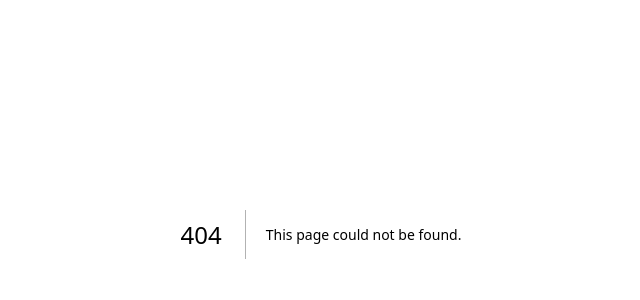
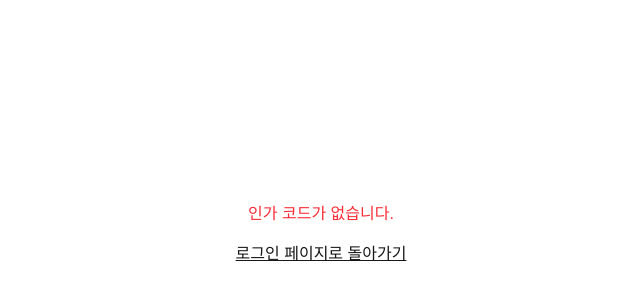
Before and after one commit to PublicIsDJ/MOA-app, a Next.js app: page /kakao/callback in a window 1280 px wide. Before the commit this address had no page. Shown: the part 166-466 px from the top of the page, without its empty margins (319-959 px from the left). Built offline with nearby package versions, Linux system fonts and the light colour scheme; no server answers.

Commit message:
feat: 카카오 로그인 추가

```diff
--- /dev/null
+++ b/app/(auth)/kakao/callback/page.tsx
@@ -0,0 +1,87 @@
+'use client';
+
+import { useEffect, useState } from 'react';
+import { useRouter, useSearchParams } from 'next/navigation';
+import { loginWithKakao } from '@/features/auth/api/kakao-auth';
+import { getMe, isFirstLogin } from '@/features/auth/api/auth-api';
+
+export default function KakaoCallbackPage() {
+  const router = useRouter();
+  const searchParams = useSearchParams();
+  const [error, setError] = useState<string | null>(null);
+
+  useEffect(() => {
+    const code = searchParams.get('code');
+    const errorParam = searchParams.get('error');
+    const errorDescription = searchParams.get('error_description');
+
+    // 사용자가 로그인 취소한 경우
+    if (errorParam) {
+      console.error('카카오 로그인 취소:', errorDescription);
+      router.replace('/login');
+      return;
+    }
+
+    // 인가 코드가 없는 경우
+    if (!code) {
+      setError('인가 코드가 없습니다.');
+      return;
+    }
+
+    // 카카오 로그인 처리
+    handleKakaoLogin(code);
+  }, [searchParams, router]);
+
+  const handleKakaoLogin = async (code: string) => {
+    try {
+      const response = await loginWithKakao(code);
+
+      // 신규 사용자인 경우 추가 정보 입력 페이지로
+      if (response.isNewUser) {
+        router.replace('/first-login');
+        return;
+      }
+
+      // 기존 사용자 - 최초 로그인 여부 확인
+      const user = await getMe();
+
+      if (isFirstLogin(user)) {
+        router.replace('/first-login');
+      } else {
+        router.replace('/home');
+      }
+    } catch (err: any) {
+      console.error('카카오 로그인 실패:', err);
+
+      if (err.response?.status === 400) {
+        setError('카카오 로그인에 실패했습니다. 다시 시도해주세요.');
+      } else {
+        setError('서버 오류가 발생했습니다. 잠시 후 다시 시도해주세요.');
+      }
+    }
+  };
+
+  // 에러 발생 시
+  if (error) {
+    return (
+      <div className="flex flex-col items-center justify-center min-h-screen px-6">
+        <p className="text-red-500 text-center mb-4">{error}</p>
+        <button
+          type="button"
+          onClick={() => router.replace('/login')}
+          className="text-primary underline"
+        >
+          로그인 페이지로 돌아가기
+        </button>
+      </div>
+    );
+  }
+
+  // 로딩 중
+  return (
+    <div className="flex flex-col items-center justify-center min-h-screen">
+      <div className="w-8 h-8 border-4 border-primary border-t-transparent rounded-full animate-spin mb-4" />
+      <p className="text-gray-600">카카오 로그인 처리 중...</p>
+    </div>
+  );
+}
--- a/app/(auth)/login/page.tsx
+++ b/app/(auth)/login/page.tsx
@@ -7,6 +7,7 @@ import { LoginForm } from '@/features/auth/ui/login-form';
 import { Button } from '@/shared/ui/button';
 import { TextRouter } from '@/features/auth/ui/text-router';
 import { login, getMe, isFirstLogin } from '@/features/auth/api/auth-api';
+import { redirectToKakaoLogin } from '@/features/auth/api/kakao-auth';
 import Image from 'next/image';
 
 export default function LoginPage() {
@@ -91,7 +92,8 @@ export default function LoginPage() {
 
             <button
                 type='button'
-                className='w-full rounded-md py-[12px] flex items-center justify-center gap-2 bg-white border-[1px] border-[#D9D9D9]'
+                onClick={redirectToKakaoLogin}
+                className='w-full rounded-md py-[12px] flex items-center justify-center gap-2 bg-[#FEE500] hover:bg-[#FDD800] transition-colors'
             >
                 <div className='relative w-6 h-6'>
                     <Image
@@ -101,7 +103,7 @@ export default function LoginPage() {
                         className='object-contain'
                     />
                 </div>
-                <p>카카오로 시작하기</p>
+                <p className='text-[#000000de] font-medium'>카카오로 시작하기</p>
             </button>
         </div>
     );
--- /dev/null
+++ b/src/features/auth/api/kakao-auth.ts
@@ -0,0 +1,49 @@
+// MARK: 카카오 로그인 관련 API
+import { apiClient } from '@/shared/api/client';
+import { saveTokens } from '../utils/token';
+
+// 환경 변수
+const KAKAO_REST_API_KEY = process.env.NEXT_PUBLIC_KAKAO_API;
+const KAKAO_REDIRECT_URI = process.env.NEXT_PUBLIC_KAKAO_REDIRECT ||
+  (typeof window !== 'undefined' ? `${window.location.origin}/kakao/callback` : '');
+
+// 카카오 인가 URL 생성
+export function getKakaoAuthUrl(): string {
+  const params = new URLSearchParams({
+    client_id: KAKAO_REST_API_KEY || '',
+    redirect_uri: KAKAO_REDIRECT_URI,
+    response_type: 'code',
+  });
+
+  return `https://kauth.kakao.com/oauth/authorize?${params.toString()}`;
+}
+
+// 카카오 로그인 리다이렉트
+export function redirectToKakaoLogin(): void {
+  const authUrl = getKakaoAuthUrl();
+  window.location.href = authUrl;
+}
+
+// 카카오 로그인 응답 타입
+interface KakaoLoginResponse {
+  accessToken: string;
+  refreshToken: string;
+  tokenType: string;
+  isNewUser?: boolean; // 신규 가입 여부
+}
+
+// MARK: 카카오 인가 코드로 로그인 요청
+// 백엔드에서 인가 코드를 받아 카카오 토큰 교환 후 JWT 발급
+export async function loginWithKakao(code: string): Promise<KakaoLoginResponse> {
+  const response = await apiClient.post<KakaoLoginResponse>('/api/auth/kakao/callback', {
+    code,
+    redirectUri: KAKAO_REDIRECT_URI,
+  });
+
+  const { accessToken, refreshToken } = response.data;
+
+  // 토큰 저장
+  saveTokens(accessToken, refreshToken);
+
+  return response.data;
+}
```
